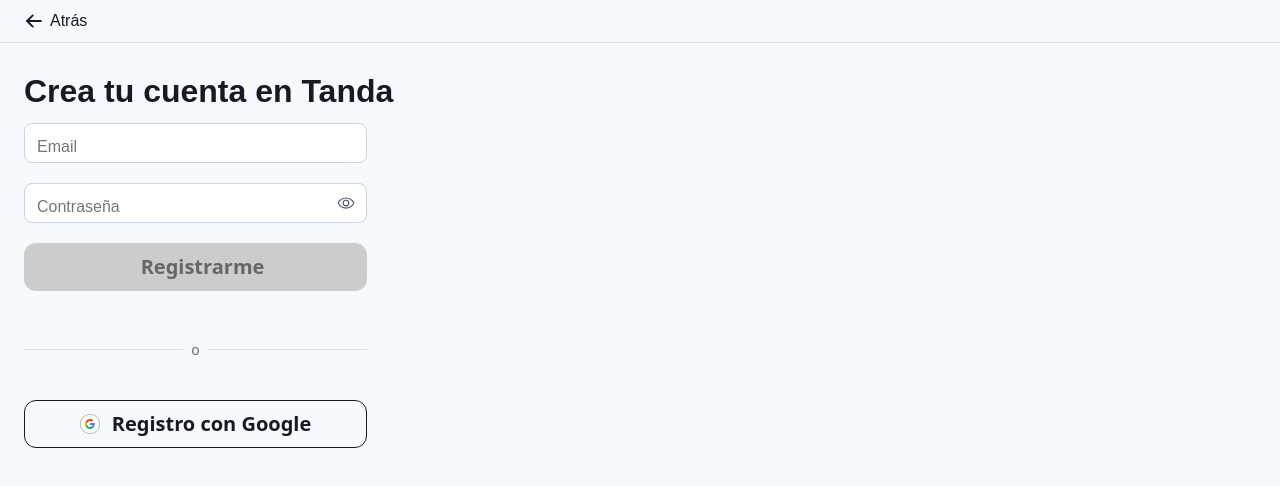
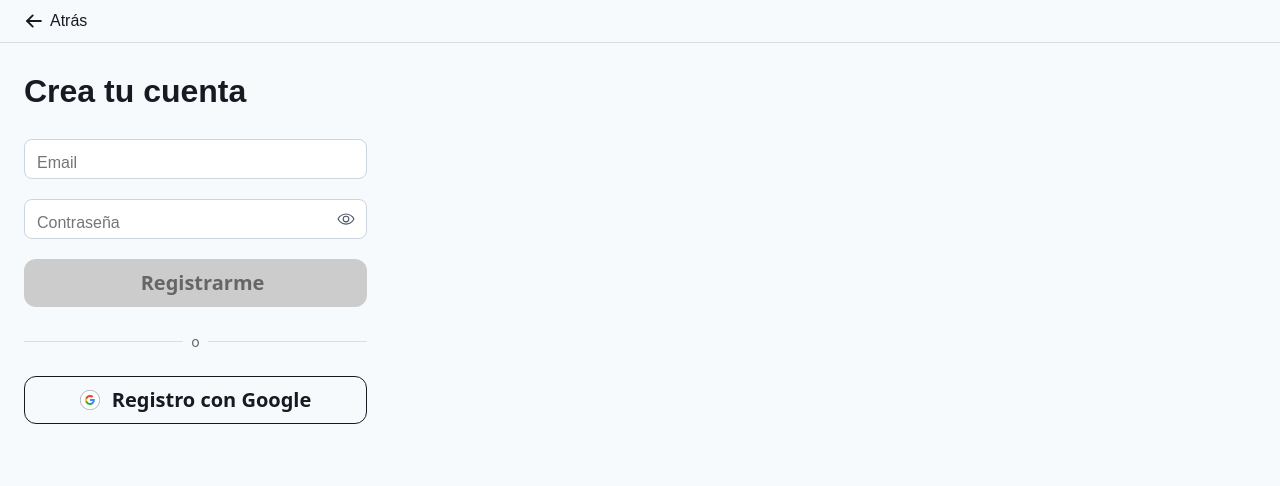
Before and after one commit to josedavidgf/shifter-frontend, a React (Create React App) app: page /register in a window 1280 px wide. Shown: the top 486 px of the page. Built offline with nearby package versions, Linux system fonts and the light colour scheme; no server answers; a web font is replaced by a local one.

Commit message:
Fix CSS login/SignUp screen

```diff
--- a/src/pages/Login/Login.js
+++ b/src/pages/Login/Login.js
@@ -58,7 +58,7 @@
       />
       <div className="container auth-container">
         <div className="auth-content">
-          <h1>Inicia sesión en Tanda</h1>
+          <h1>Inicia sesión</h1>
 
           <div className="auth-body">
             <form className="auth-form" onSubmit={handleSubmit}>
--- a/src/pages/Register/Register.js
+++ b/src/pages/Register/Register.js
@@ -60,7 +60,7 @@
       />
       <div className="container auth-container">
         <div className="auth-content">
-          <h1>Crea tu cuenta en Tanda</h1>
+          <h1>Crea tu cuenta</h1>
           <div className="auth-body">
             <form className="auth-form" onSubmit={handleSubmit}>
               <InputField
@@ -92,6 +92,7 @@
               />
             </form>
 
+            <div className="auth-actions">
               <div className="auth-divider">
                 <DividerText text="o" />
               </div>
@@ -106,6 +107,7 @@
             </div>
           </div>
         </div>
+      </div>
     </>
   );
 }
--- a/src/styles/components/divider-text.css
+++ b/src/styles/components/divider-text.css
@@ -1,8 +1,8 @@
 .divider-text {
     display: flex;
     align-items: center;
-    margin-top: var(--space-lg);
-    margin-bottom: var(--space-md);
+    margin-top: var(--space-sm);
+    margin-bottom: var(--space-sm);
     width: 100%;
     max-width: 343px;
   }
--- a/src/styles/pages/auth.css
+++ b/src/styles/pages/auth.css
@@ -12,6 +12,14 @@
     flex-direction: column;
     align-items: left;
     width: 100%;
+}
+
+.auth-content > h1 {
+    margin-bottom: 24px;
+}
+
+.auth-content > h2 {
+    margin-bottom: 24px;
 }
 
 .auth-logo-container {
@@ -39,7 +47,14 @@
 }
 
 .auth-divider {
-    margin: var(--space-sm) 0 var(--space-sm) 0;
+    margin: 0;
+}
+
+.auth-actions {
+    display: flex;
+    flex-direction: column;
+    gap: var(--space-md);
+    margin-top: 0px;
 }
 
 .auth-footer {
```
Lines whose indentation alone changed are shown as unchanged.
